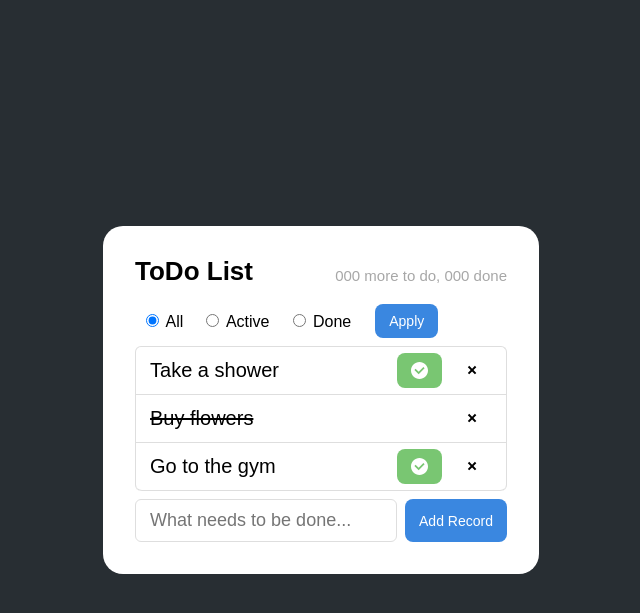
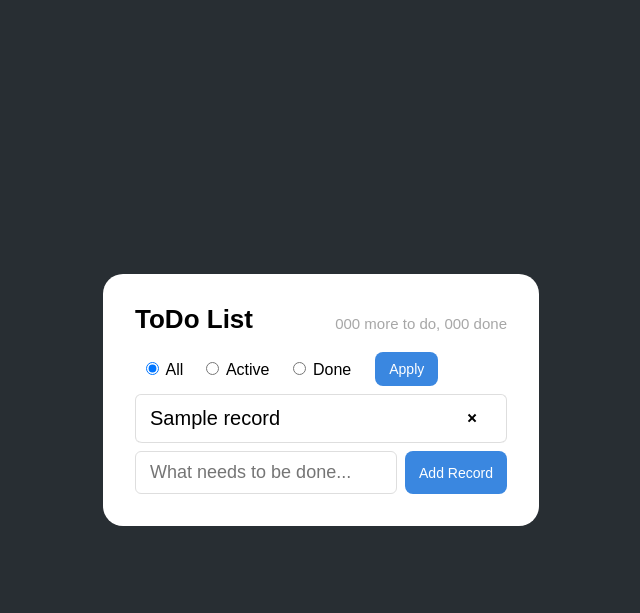
Before and after one commit to Peretyatko120281/ToDoList-Spring-, a Java web app: template src/main/webapp/WEB-INF/views/main-page.jsp in a window 1280 px wide. Shown: the top 613 px of the page, without its empty margins (319-959 px from the left). Run offline with Spring Boot 4, a stand-in JSP engine, Linux system fonts and the light colour scheme; the template is opened without the code that fills it: most values are stand-ins (such as "Sample title", 1, 10 or a date in 2020); the project's own start-up code is not run, and a stand-in starts its controllers and pages; some of the project's set-up classes (security, data sources, template engines, error pages and the like) are left out, and stand-ins take their place.

Commit message:
feat: add frontend button handlers and server CRUD methods
- Implemented button click handlers on the frontend (main-page.jsp)
- Added CRUD operations on the server (CommonController, RecordService, RecordDao)
- Updated Record entity and pom.xml

```diff
--- a/src/main/webapp/WEB-INF/views/main-page.jsp
+++ b/src/main/webapp/WEB-INF/views/main-page.jsp
@@ -5,6 +5,7 @@
   Time: 22:30
   To change this template use File | Settings | File Templates.
 --%>
+<%@ taglib prefix="c" uri="jakarta.tags.core" %>
 <%@ page contentType="text/html;charset=UTF-8" language="java" %>
 <!DOCTYPE html>
 <html>
@@ -41,10 +42,15 @@
             </form>
         </div>
         <div class="records-container">
+            <c:choose>
+                <c:when test="${not empty records}">
+                    <c:forEach items="${records}" var="record">
                         <div class="record">
-                <div class="record__title"><span>Take a shower</span></div>
+                            <div class="record__title"><span class="${record.status == 'DONE' ? 'record__title_strikethrough':''}">${record.title}</span></div>
                             <div class="record__controls">
-                    <form class="record__controls-form">
+                                <c:if test="${record.status == 'ACTIVE'}">
+                                    <form action="/make-record-done" method="post" class="record__controls-form">
+                                        <input type="hidden" name="id" value="${record.id}">
                                         <button type="submit" class="button_type_approve">
                                             <svg width="17" height="17" viewBox="0 0 17 17" fill="none" xmlns="http://www.w3.org/2000/svg">
                                                 <g clip-path="url(#clip0_258_5036)">
@@ -58,7 +64,10 @@
                                             </svg>
                                         </button>
                                     </form>
-                    <form class="record__controls-form">
+                                </c:if>
+
+                                <form action="/delete-record" method="post" class="record__controls-form">
+                                    <input type="hidden" name="id" value="${record.id}">
                                     <button type="submit" class="button_type_close">
                                         <svg width="24" height="24" viewBox="0 0 24 24">
                                             <path d="M12.071 13.485l-2.828 2.829-1.415-1.415 2.829-2.828-2.829-2.828 1.415-1.415 2.828 2.829L14.9 7.828l.707.708.707.707-2.829 2.828 2.829 2.829-1.415 1.414-2.828-2.829z" fill="#000"></path>
@@ -67,47 +76,18 @@
                                 </form>
                             </div>
                         </div>
-            <div class="record">
-                <div class="record__title"><span class="record__title_strikethrough">Buy flowers</span></div>
-                <div class="record__controls">
-                    <form class="record__controls-form">
-                        <button type="submit" class="button_type_close">
-                            <svg width="24" height="24" viewBox="0 0 24 24">
-                                <path d="M12.071 13.485l-2.828 2.829-1.415-1.415 2.829-2.828-2.829-2.828 1.415-1.415 2.828 2.829L14.9 7.828l.707.708.707.707-2.829 2.828 2.829 2.829-1.415 1.414-2.828-2.829z" fill="#000"></path>
-                            </svg>
-                        </button>
-                    </form>
+                    </c:forEach>
+                </c:when>
+                <c:otherwise>
+                    <div class="hint">
+                        <span>There are no tasks</span>
                     </div>
-            </div>
-            <div class="record">
-                <div class="record__title"><span>Go to the gym</span></div>
-                <div class="record__controls">
-                    <form class="record__controls-form">
-                        <button type="submit" class="button_type_approve">
-                            <svg width="17" height="17" viewBox="0 0 17 17" fill="none" xmlns="http://www.w3.org/2000/svg">
-                                <g clip-path="url(#clip0_258_5036)">
-                                    <path d="M8.5 0C3.808 0 0 3.808 0 8.5C0 13.192 3.808 17 8.5 17C13.192 17 17 13.192 17 8.5C17 3.808 13.192 0 8.5 0ZM7.65 12.257L3.4 8.007L4.5985 6.8085L7.65 9.8515L12.4015 5.1L13.6 6.307L7.65 12.257Z" fill="#fff"></path>
-                                </g>
-                                <defs>
-                                    <clipPath id="clip0_258_5036">
-                                        <rect width="17" height="17" fill="white"></rect>
-                                    </clipPath>
-                                </defs>
-                            </svg>
-                        </button>
-                    </form>
-                    <form class="record__controls-form">
-                        <button type="submit" class="button_type_close">
-                            <svg width="24" height="24" viewBox="0 0 24 24">
-                                <path d="M12.071 13.485l-2.828 2.829-1.415-1.415 2.829-2.828-2.829-2.828 1.415-1.415 2.828 2.829L14.9 7.828l.707.708.707.707-2.829 2.828 2.829 2.829-1.415 1.414-2.828-2.829z" fill="#000"></path>
-                            </svg>
-                        </button>
-                    </form>
-                </div>
-            </div>
+                </c:otherwise>
+            </c:choose>
+
         </div>
         <div class="management-container">
-            <form class="management-form">
+            <form action="/add-record" method="post" class="management-form">
                 <input type="text" name="title" placeholder="What needs to be done..." class="management-form__input">
                 <button type="submit" class="management-form__button">Add Record</button>
             </form>
```
Also changed, not shown: pom.xml (+22 -0 lines), src/main/java/ru/alex/controller/CommonController.java (+29 -0 lines), src/main/java/ru/alex/dao/RecordDao.java (+15 -0 lines), src/main/java/ru/alex/entity/Record.java (+14 -0 lines), src/main/java/ru/alex/service/RecordService.java (+14 -0 lines). Lines whose indentation alone changed are shown as unchanged.
